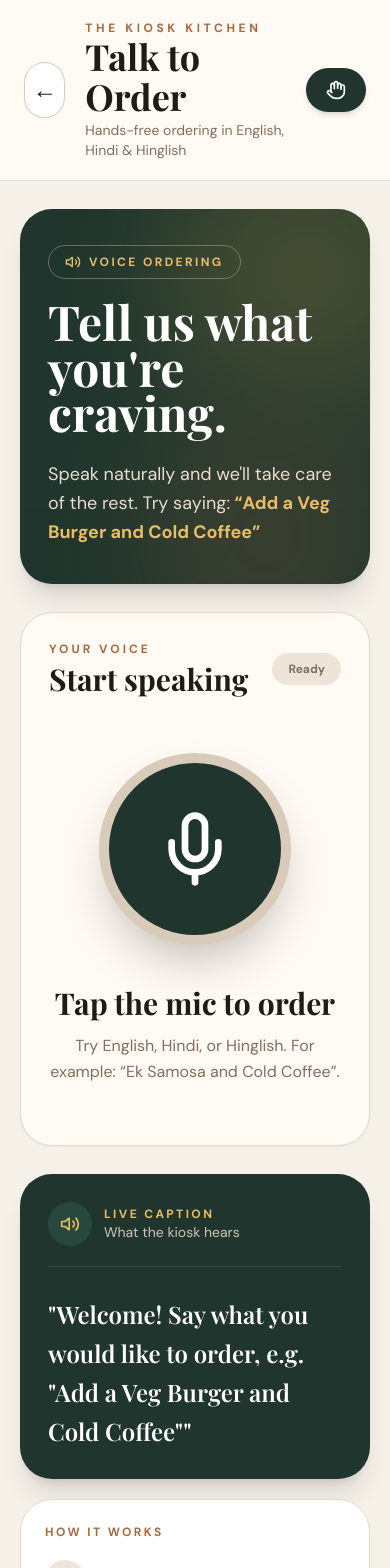
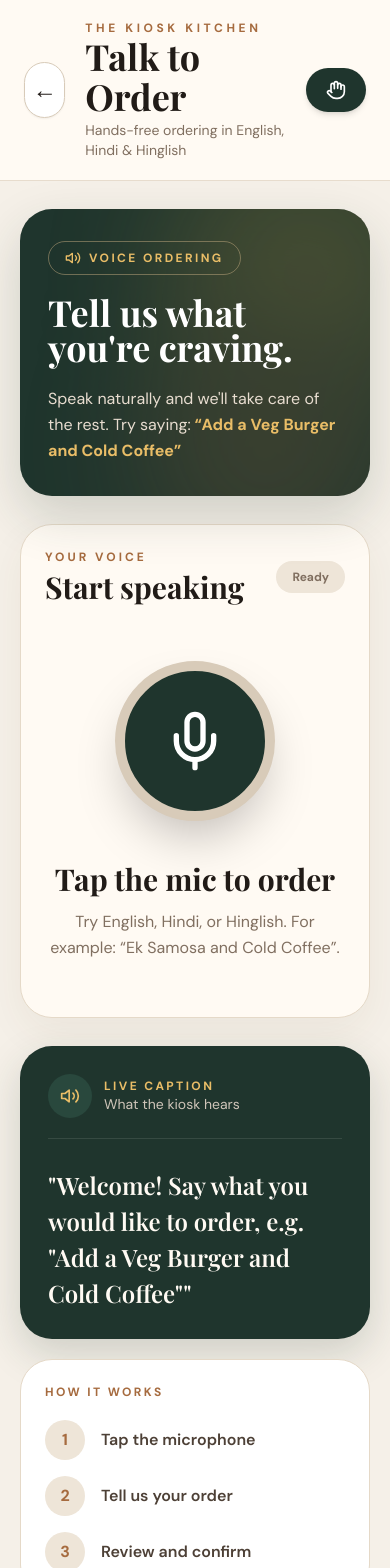
Before and after one commit to ShubhamSharma0803/Kisok, a React (Vite) app in the folder frontend/: page /voice in a window 390 px wide. Shown: the top 1568 px of the page. Built offline with nearby package versions, Linux system fonts and the light colour scheme; no server answers; a web font is replaced by a local one.

Commit message:
Update voice screen UI

```diff
--- a/frontend/src/voice/VoiceScreen.jsx
+++ b/frontend/src/voice/VoiceScreen.jsx
@@ -423,7 +423,7 @@ export default function VoiceScreen() {
     <section className="mx-auto flex max-w-[1500px] flex-col px-5 py-7 md:px-10">
 
       {/* PREMIUM HERO */}
-      <div className="relative overflow-hidden rounded-[2rem] bg-[#1f352d] px-7 py-9 md:px-12 md:py-12 shadow-xl">
+      <div className="relative overflow-hidden rounded-[2rem] bg-[#1f352d] px-7 py-8 md:px-10 md:py-10 shadow-[0_20px_50px_rgba(31,53,45,.18)]">
 
         <div className="absolute inset-0 opacity-20">
           <div className="absolute -right-20 -top-20 h-72 w-72 rounded-full bg-[#d7a94b] blur-3xl" />
@@ -437,13 +437,13 @@ export default function VoiceScreen() {
             Voice Ordering
           </div>
 
-          <h2 className="max-w-4xl font-display text-5xl font-bold leading-[0.95] text-white md:text-7xl">
+          <h2 className="max-w-4xl font-display text-4xl font-bold leading-[0.98] text-white md:text-6xl">
             Tell us what
             <br />
             you're craving.
           </h2>
 
-          <p className="mt-6 max-w-2xl text-lg leading-relaxed text-[#e8ddd0] md:text-xl">
+          <p className="mt-5 max-w-2xl text-base leading-relaxed text-[#e8ddd0] md:text-lg">
             Speak naturally and we'll take care of the rest.
             Try saying:
             <span className="font-bold text-[#e9bd67]">
@@ -459,7 +459,7 @@ export default function VoiceScreen() {
       <div className="mt-7 grid gap-7 lg:grid-cols-[1.4fr_0.8fr]">
 
         {/* LEFT - MICROPHONE */}
-        <div className="rounded-[2rem] border border-[#e5d9c8] bg-[#fffaf3] p-7 shadow-sm md:p-10">
+        <div className="rounded-[2rem] border border-[#e5d9c8] bg-[#fffaf3] p-6 shadow-[0_15px_40px_rgba(80,60,40,.06)] md:p-8">
 
           <div className="mb-6 flex items-center justify-between">
 
@@ -515,7 +515,7 @@ export default function VoiceScreen() {
               <button
                 type="button"
                 onClick={handleMicToggle}
-                className={`relative flex h-48 w-48 items-center justify-center rounded-full border-[10px] shadow-2xl transition-all duration-300 ${
+                className={`relative flex h-40 w-40 md:h-44 md:w-44 items-center justify-center rounded-full border-[10px] shadow-2xl transition-all duration-300 ${
                   voiceState === 'listening'
                     ? 'scale-105 border-[#e9bd67] bg-[#29483d] text-white'
                     : voiceState === 'processing'
@@ -532,12 +532,12 @@ export default function VoiceScreen() {
               >
 
                 {voiceState === 'processing' ? (
-                  <RefreshCw className="h-20 w-20 animate-spin" />
+                  <RefreshCw className="h-16 w-16 animate-spin" />
                 ) : voiceState === 'speaking' ? (
-                  <Volume2 className="h-20 w-20 animate-bounce" />
+                  <Volume2 className="h-16 w-16 animate-bounce" />
                 ) : (
                   <Mic
-                    className={`h-20 w-20 ${
+  className={`h-16 w-16 ${
                       voiceState === 'listening'
                         ? 'animate-pulse'
                         : ''
@@ -578,7 +578,7 @@ export default function VoiceScreen() {
         <div className="flex flex-col gap-5">
 
           <div
-            className="rounded-[2rem] bg-[#1f352d] p-7 text-white shadow-xl"
+  className="rounded-[2rem] bg-[#1f352d] p-7 text-white shadow-[0_15px_40px_rgba(31,53,45,.18)]"
             role="region"
             aria-label="Live Spoken Captions"
             aria-live={voiceState === 'speaking' ? 'assertive' : 'polite'}
@@ -603,19 +603,19 @@ export default function VoiceScreen() {
 
             </div>
 
-            <p className="mt-7 font-display text-2xl font-semibold leading-relaxed md:text-3xl">
+            <p className="mt-7 font-display text-2xl font-semibold leading-[1.5] text-[#fffaf3] md:text-3xl">
               "{latestCaption}"
             </p>
 
             {transcript && (
-              <div className="mt-6 rounded-2xl bg-white/10 p-4">
+              <div className="mt-6 rounded-2xl border border-white/10 bg-white/[0.07] p-4">
 
                 <div className="flex items-center gap-2 text-xs font-bold uppercase tracking-wider text-[#e9bd67]">
                   <MessageSquare className="h-4 w-4" />
                   You said
                 </div>
 
-                <p className="mt-2 text-base font-medium text-[#f5eee5]">
+                <p className="mt-2 text-base font-semibold leading-relaxed text-[#f5eee5]">
                   "{transcript}"
                 </p>
 
```
